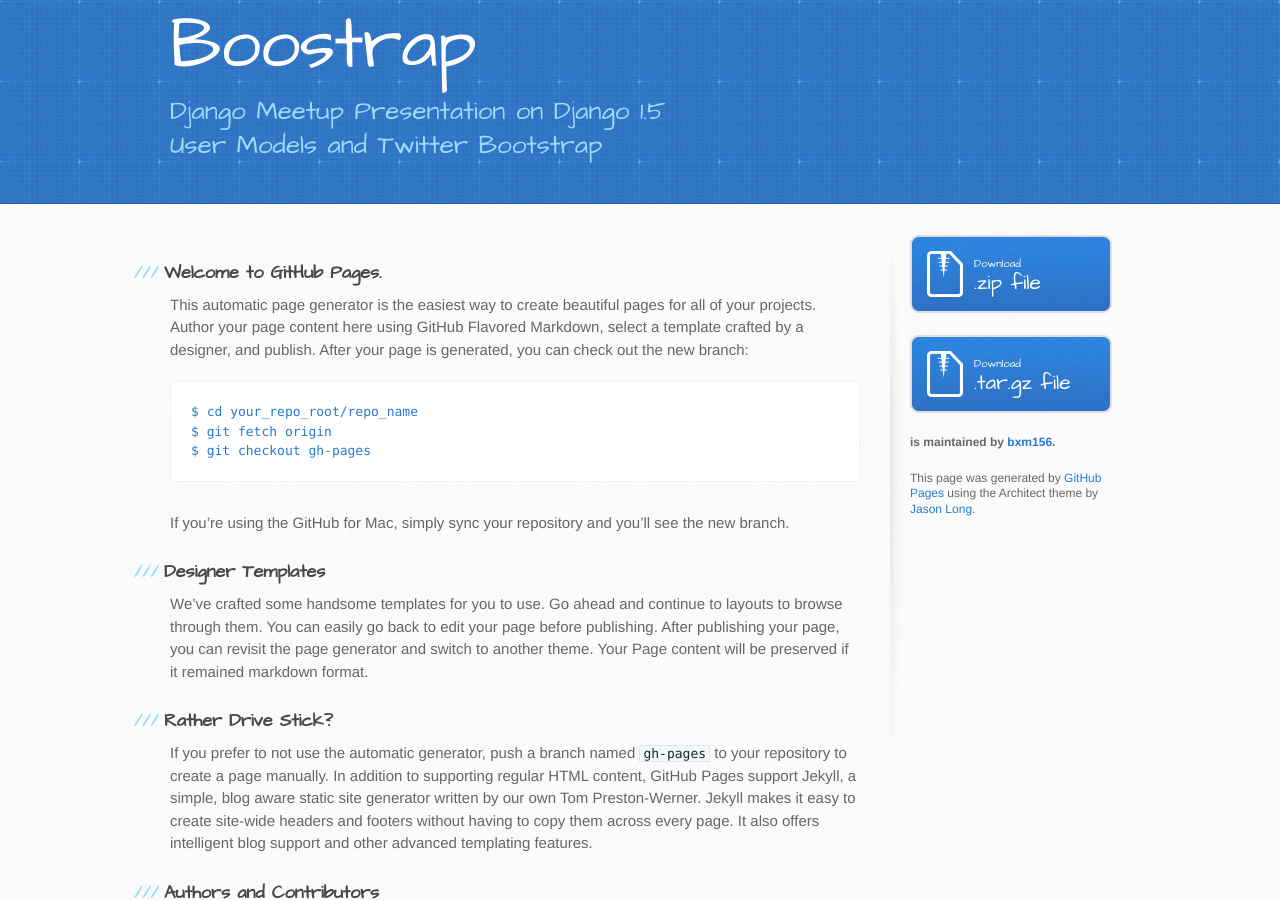
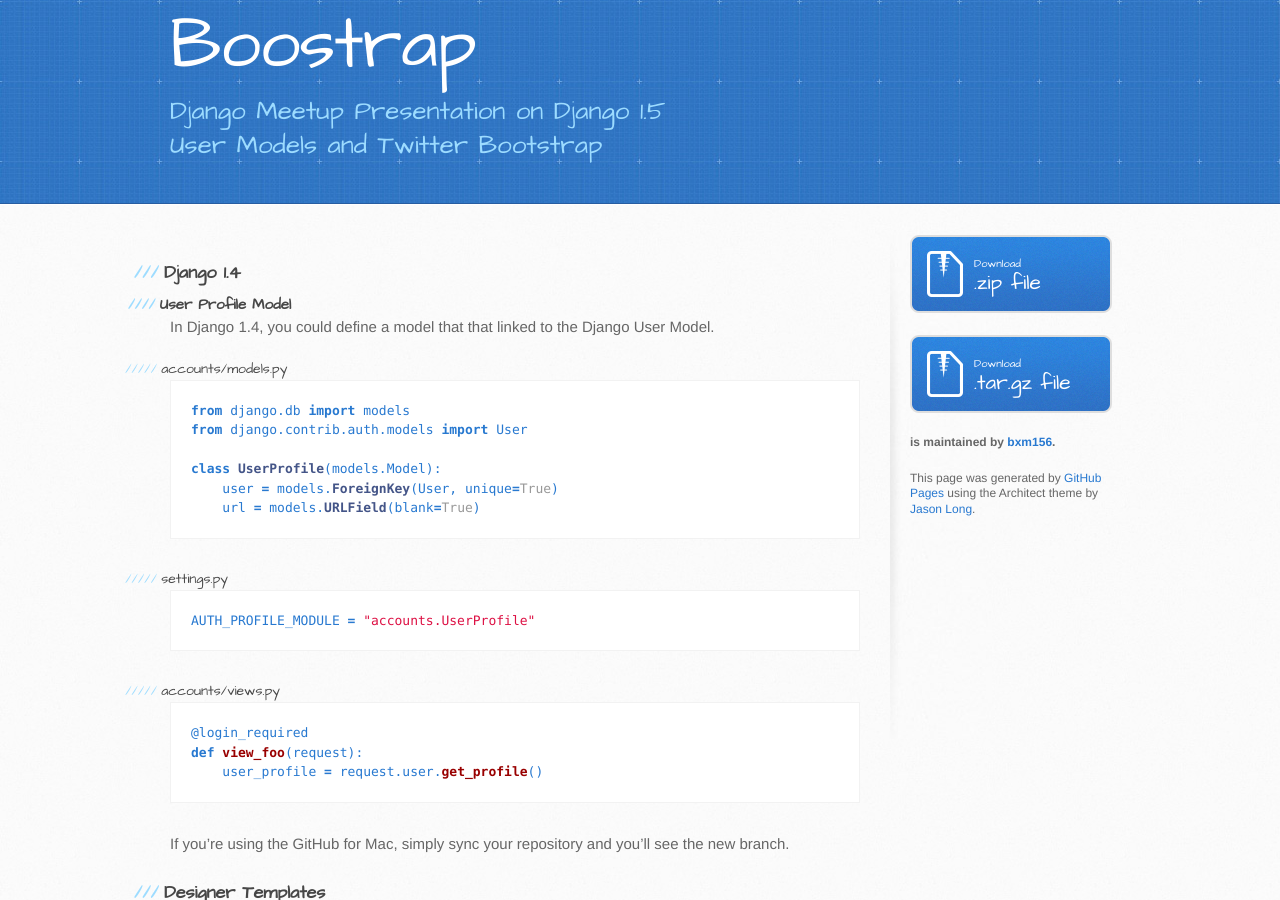
Before and after one commit to bxm156/django-meetup, a Jekyll site: the page built from 1.4/index.md, in a window 1280 px wide and 900 px high, scrolled down 319 px. Built offline with Jekyll 4.4.1, drawn with Linux system fonts in a browser that asks for light colours; Markdown is read by kramdown in place of the engine named in the settings.

Commit message:
Updated index.md

`````diff
--- a/1.4/index.md
+++ b/1.4/index.md
@@ -1,14 +1,36 @@
 ---
+published: true
 layout: index
+
 ---
-### Welcome to GitHub Pages.
-This automatic page generator is the easiest way to create beautiful pages for all of your projects. Author your page content here using GitHub Flavored Markdown, select a template crafted by a designer, and publish. After your page is generated, you can check out the new branch:
 
+### Django 1.4
+#### User Profile Model
+
+In Django 1.4, you could define a model that that linked to the Django User Model.
+
+#####accounts/models.py
+```python
+from django.db import models
+from django.contrib.auth.models import User
+
+class UserProfile(models.Model):
+    user = models.ForeignKey(User, unique=True)
+    url = models.URLField(blank=True)
 ```
-$ cd your_repo_root/repo_name
-$ git fetch origin
-$ git checkout gh-pages
+
+#####settings.py
+```python
+AUTH_PROFILE_MODULE = "accounts.UserProfile"
+````
+
+#####accounts/views.py
+```python
+@login_required
+def view_foo(request):
+    user_profile = request.user.get_profile()
 ```
+
 
 If you're using the GitHub for Mac, simply sync your repository and you'll see the new branch.
 
`````
